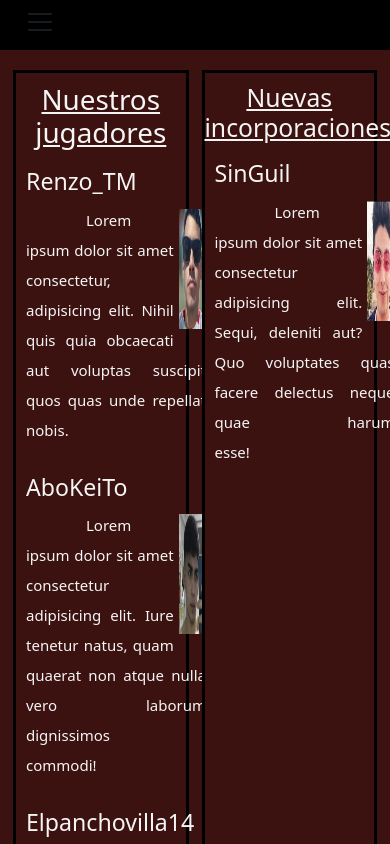
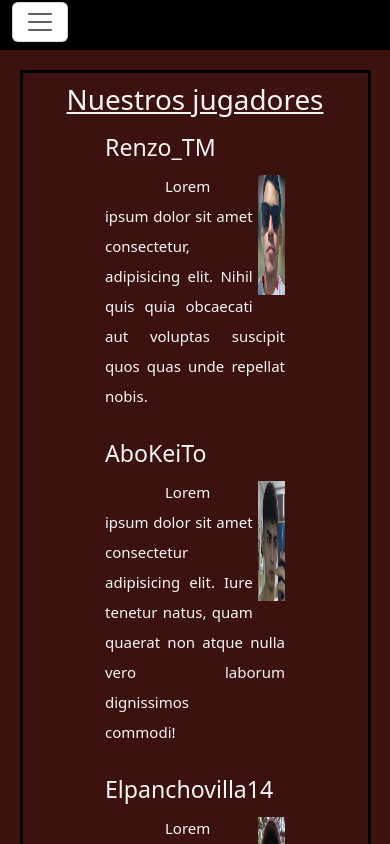
Before and after one commit to NicoRobles97/Proyecto-Coder, a plain HTML site: page pages/plantilla.html in a window 390 px wide. Shown: the part 250-1094 px from the top of the page. Drawn offline with nearby package versions, Linux system fonts and the light colour scheme.

Commit message:
correcion ancho de sections en pantallas chicas

```diff
--- a/css/estilos.css
+++ b/css/estilos.css
@@ -210,6 +210,17 @@ main section div p {
     font-size: 15px;
 }
 
+@media only screen and (max-width: 1200px) {
+
+    .plantillaIncorporaciones {
+        width: 90%;
+    }
+
+    .plantillaJugadores {
+        width: 90%;
+    }
+}
+
 /* PAGE-LOGROS */
 
 .sectionLogros1 {
--- a/pages/plantilla.html
+++ b/pages/plantilla.html
@@ -16,7 +16,7 @@
             <img class="col-sm-2" id="logo" src="../images/logo.png" alt="Logo de GolpeBajo">
             <nav class="col-sm-10 navbar navbar-expand-lg bg-black">
                 <div class=" container-fluid">
-                    <button class="navbar-toggler" type="button" data-bs-toggle="collapse"
+                    <button class=" bg-white navbar-toggler" type="button" data-bs-toggle="collapse"
                         data-bs-target="#navbarSupportedContent" aria-controls="navbarSupportedContent"
                         aria-expanded="false" aria-label="Toggle navigation">
                         <span class="navbar-toggler-icon"></span>
```
Also changed, not shown: index.html (+1 -1 lines), pages/contacto.html (+1 -1 lines), pages/logros.html (+1 -1 lines), pages/noticias.html (+1 -1 lines).
